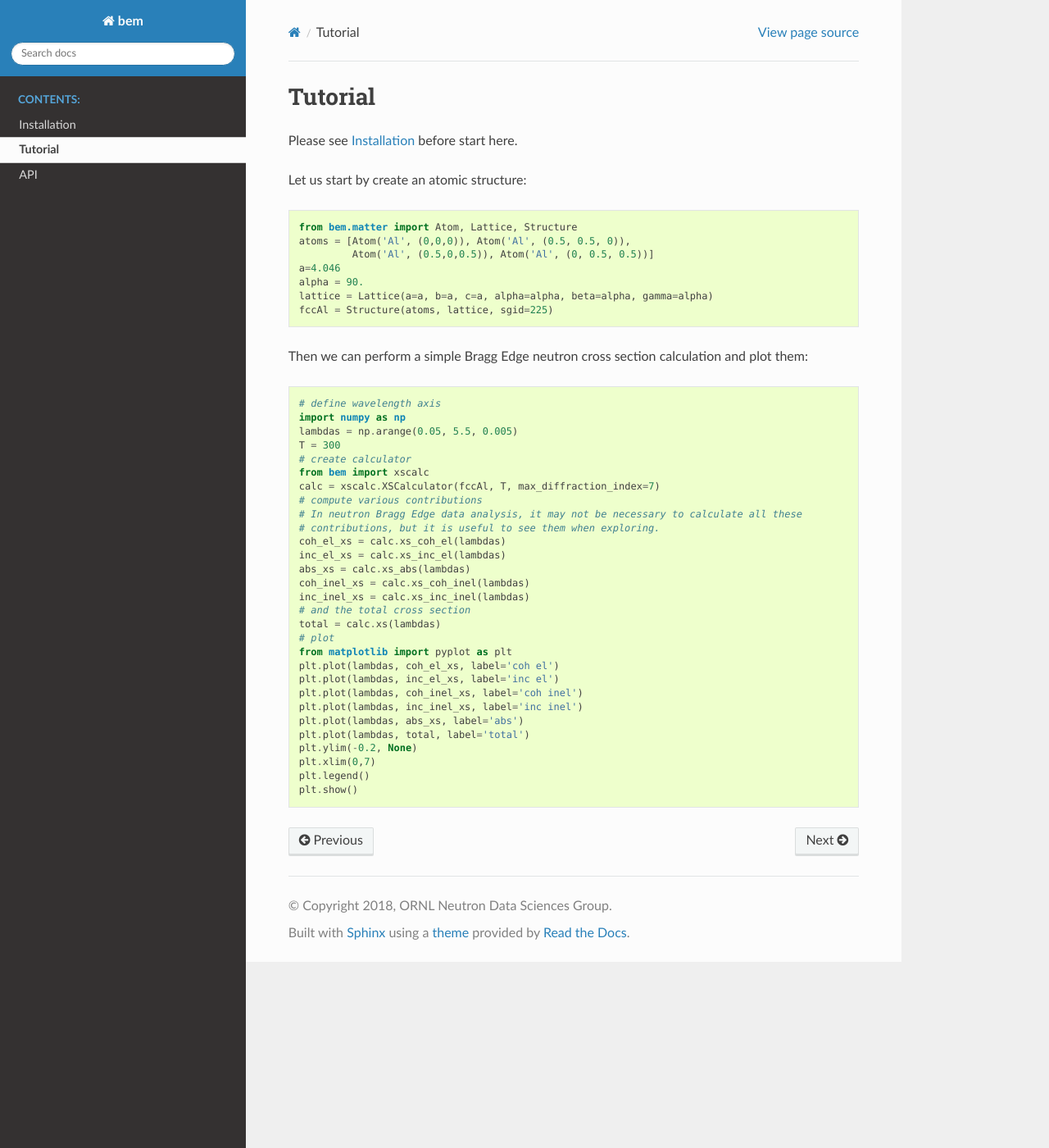
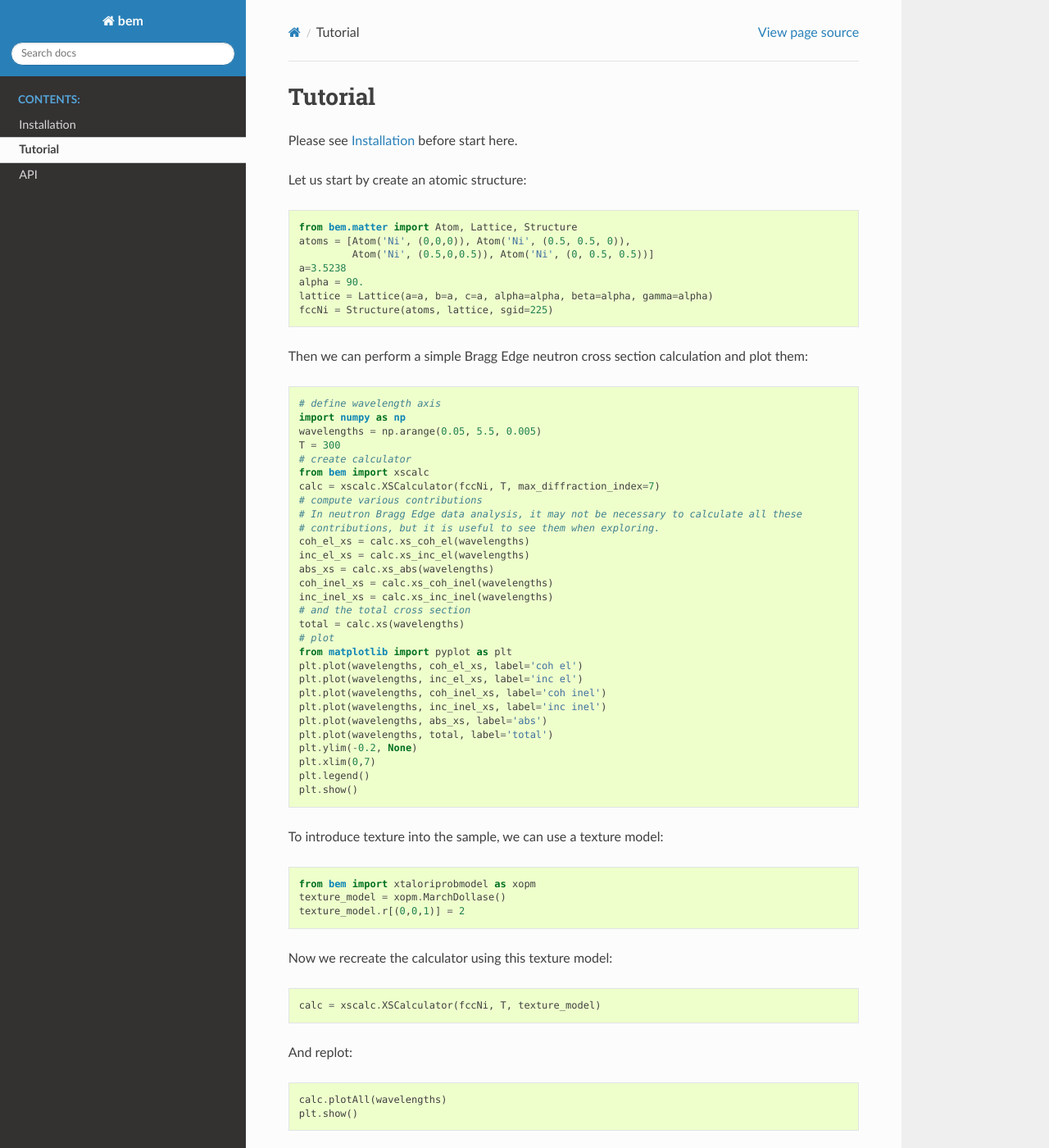
Before and after one commit to ornlneutronimaging/braggedgemodeling, a Sphinx documentation site: the page built from docs/tutorial.rst, in a window 1280 px wide and 1400 px high. Shown: the whole window at 82% size. Built offline with Sphinx 7.4.7 and the Read the Docs theme 2.0.0, drawn with Linux system fonts in a browser that asks for light colours; some of the changed text lies outside the part shown.

Commit message:
Refs #9. tutorial: introduce March Dollase

```diff
--- a/docs/tutorial.rst
+++ b/docs/tutorial.rst
@@ -9,41 +9,58 @@ Please see :ref:`installation` before start here.
 Let us start by create an atomic structure::
 
   from bem.matter import Atom, Lattice, Structure
-  atoms = [Atom('Al', (0,0,0)), Atom('Al', (0.5, 0.5, 0)),
-           Atom('Al', (0.5,0,0.5)), Atom('Al', (0, 0.5, 0.5))]
-  a=4.046
+  atoms = [Atom('Ni', (0,0,0)), Atom('Ni', (0.5, 0.5, 0)),
+           Atom('Ni', (0.5,0,0.5)), Atom('Ni', (0, 0.5, 0.5))]
+  a=3.5238
   alpha = 90.
   lattice = Lattice(a=a, b=a, c=a, alpha=alpha, beta=alpha, gamma=alpha)
-  fccAl = Structure(atoms, lattice, sgid=225)
+  fccNi = Structure(atoms, lattice, sgid=225)
 
 Then we can perform a simple Bragg Edge neutron cross section calculation and plot them::
 
   # define wavelength axis
   import numpy as np
-  lambdas = np.arange(0.05, 5.5, 0.005)
+  wavelengths = np.arange(0.05, 5.5, 0.005)
   T = 300
   # create calculator
   from bem import xscalc
-  calc = xscalc.XSCalculator(fccAl, T, max_diffraction_index=7)
+  calc = xscalc.XSCalculator(fccNi, T, max_diffraction_index=7)
   # compute various contributions
   # In neutron Bragg Edge data analysis, it may not be necessary to calculate all these
   # contributions, but it is useful to see them when exploring.
-  coh_el_xs = calc.xs_coh_el(lambdas)
-  inc_el_xs = calc.xs_inc_el(lambdas)
-  abs_xs = calc.xs_abs(lambdas)
-  coh_inel_xs = calc.xs_coh_inel(lambdas)
-  inc_inel_xs = calc.xs_inc_inel(lambdas)
+  coh_el_xs = calc.xs_coh_el(wavelengths)
+  inc_el_xs = calc.xs_inc_el(wavelengths)
+  abs_xs = calc.xs_abs(wavelengths)
+  coh_inel_xs = calc.xs_coh_inel(wavelengths)
+  inc_inel_xs = calc.xs_inc_inel(wavelengths)
   # and the total cross section
-  total = calc.xs(lambdas)
+  total = calc.xs(wavelengths)
   # plot
   from matplotlib import pyplot as plt
-  plt.plot(lambdas, coh_el_xs, label='coh el')
-  plt.plot(lambdas, inc_el_xs, label='inc el')
-  plt.plot(lambdas, coh_inel_xs, label='coh inel')
-  plt.plot(lambdas, inc_inel_xs, label='inc inel')
-  plt.plot(lambdas, abs_xs, label='abs')
-  plt.plot(lambdas, total, label='total')
+  plt.plot(wavelengths, coh_el_xs, label='coh el')
+  plt.plot(wavelengths, inc_el_xs, label='inc el')
+  plt.plot(wavelengths, coh_inel_xs, label='coh inel')
+  plt.plot(wavelengths, inc_inel_xs, label='inc inel')
+  plt.plot(wavelengths, abs_xs, label='abs')
+  plt.plot(wavelengths, total, label='total')
   plt.ylim(-0.2, None)
   plt.xlim(0,7)
   plt.legend()
   plt.show()
+
+To introduce texture into the sample, we can use a texture model::
+
+  from bem import xtaloriprobmodel as xopm
+  texture_model = xopm.MarchDollase()
+  texture_model.r[(0,0,1)] = 2
+
+Now we recreate the calculator using this texture model::
+
+  calc = xscalc.XSCalculator(fccNi, T, texture_model)
+
+And replot::
+
+  calc.plotAll(wavelengths)
+  plt.show()
+
+The "plotAll" method simplifies plotting.
--- a/docs/tutorial_Al.py
+++ /dev/null
@@ -1,37 +0,0 @@
-from bem.matter import Atom, Lattice, Structure
-atoms = [Atom('Al', (0,0,0)), Atom('Al', (0.5, 0.5, 0)),
-         Atom('Al', (0.5,0,0.5)), Atom('Al', (0, 0.5, 0.5))]
-a=4.046
-alpha = 90.
-lattice = Lattice(a=a, b=a, c=a, alpha=alpha, beta=alpha, gamma=alpha)
-fccAl = Structure(atoms, lattice, sgid=225)
-
-# define wavelength axis
-import numpy as np
-lambdas = np.arange(0.05, 5.5, 0.005)
-T = 300
-# create calculator
-from bem import xscalc
-calc = xscalc.XSCalculator(fccAl, T, max_diffraction_index=7)
-# compute various contributions
-# In neutron Bragg Edge data analysis, it may not be necessary to calculate all these
-# contributions, but it is useful to see them when exploring.
-coh_el_xs = calc.xs_coh_el(lambdas)
-inc_el_xs = calc.xs_inc_el(lambdas)
-abs_xs = calc.xs_abs(lambdas)
-coh_inel_xs = calc.xs_coh_inel(lambdas)
-inc_inel_xs = calc.xs_inc_inel(lambdas)
-# and the total cross section
-total = calc.xs(lambdas)
-# plot
-from matplotlib import pyplot as plt
-plt.plot(lambdas, coh_el_xs, label='coh el')
-plt.plot(lambdas, inc_el_xs, label='inc el')
-plt.plot(lambdas, coh_inel_xs, label='coh inel')
-plt.plot(lambdas, inc_inel_xs, label='inc inel')
-plt.plot(lambdas, abs_xs, label='abs')
-plt.plot(lambdas, total, label='total')
-plt.ylim(-0.2, None)
-plt.xlim(0,7)
-plt.legend()
-plt.show()
--- /dev/null
+++ b/docs/tutorial_Ni.py
@@ -0,0 +1,45 @@
+from bem.matter import Atom, Lattice, Structure
+atoms = [Atom('Ni', (0,0,0)), Atom('Ni', (0.5, 0.5, 0)),
+         Atom('Ni', (0.5,0,0.5)), Atom('Ni', (0, 0.5, 0.5))]
+a=3.5238
+alpha = 90.
+lattice = Lattice(a=a, b=a, c=a, alpha=alpha, beta=alpha, gamma=alpha)
+fccNi = Structure(atoms, lattice, sgid=225)
+
+# define wavelength axis
+import numpy as np
+wavelengths = np.arange(0.05, 5.5, 0.005)
+T = 300
+# create calculator
+from bem import xscalc
+calc = xscalc.XSCalculator(fccNi, T, max_diffraction_index=7)
+# compute various contributions
+# In neutron Bragg Edge data analysis, it may not be necessary to calculate all these
+# contributions, but it is useful to see them when exploring.
+coh_el_xs = calc.xs_coh_el(wavelengths)
+inc_el_xs = calc.xs_inc_el(wavelengths)
+abs_xs = calc.xs_abs(wavelengths)
+coh_inel_xs = calc.xs_coh_inel(wavelengths)
+inc_inel_xs = calc.xs_inc_inel(wavelengths)
+# and the total cross section
+total = calc.xs(wavelengths)
+# plot
+from matplotlib import pyplot as plt
+plt.plot(wavelengths, coh_el_xs, label='coh el')
+plt.plot(wavelengths, inc_el_xs, label='inc el')
+plt.plot(wavelengths, coh_inel_xs, label='coh inel')
+plt.plot(wavelengths, inc_inel_xs, label='inc inel')
+plt.plot(wavelengths, abs_xs, label='abs')
+plt.plot(wavelengths, total, label='total')
+plt.ylim(-0.2, None)
+plt.xlim(0,7)
+plt.legend()
+plt.show()
+
+# texture
+from bem import xtaloriprobmodel as xopm
+texture_model = xopm.MarchDollase()
+texture_model.r[(0,0,1)] = 2
+calc = xscalc.XSCalculator(fccNi, T, texture_model)
+calc.plotAll(wavelengths)
+plt.show()
```
